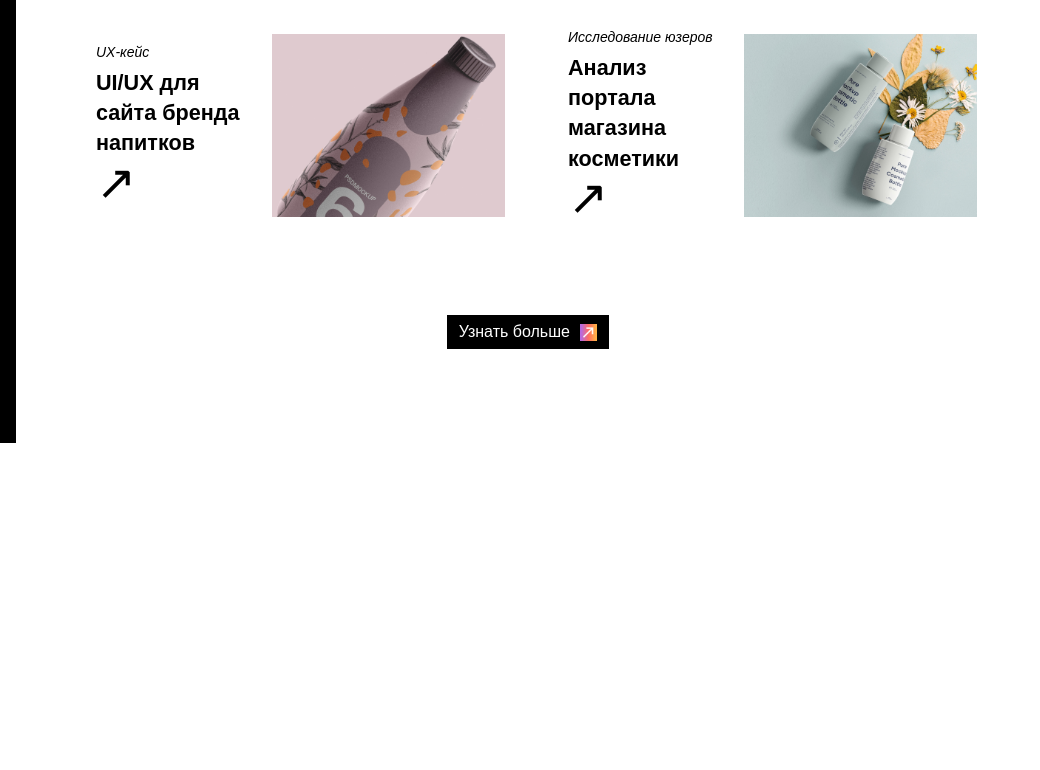
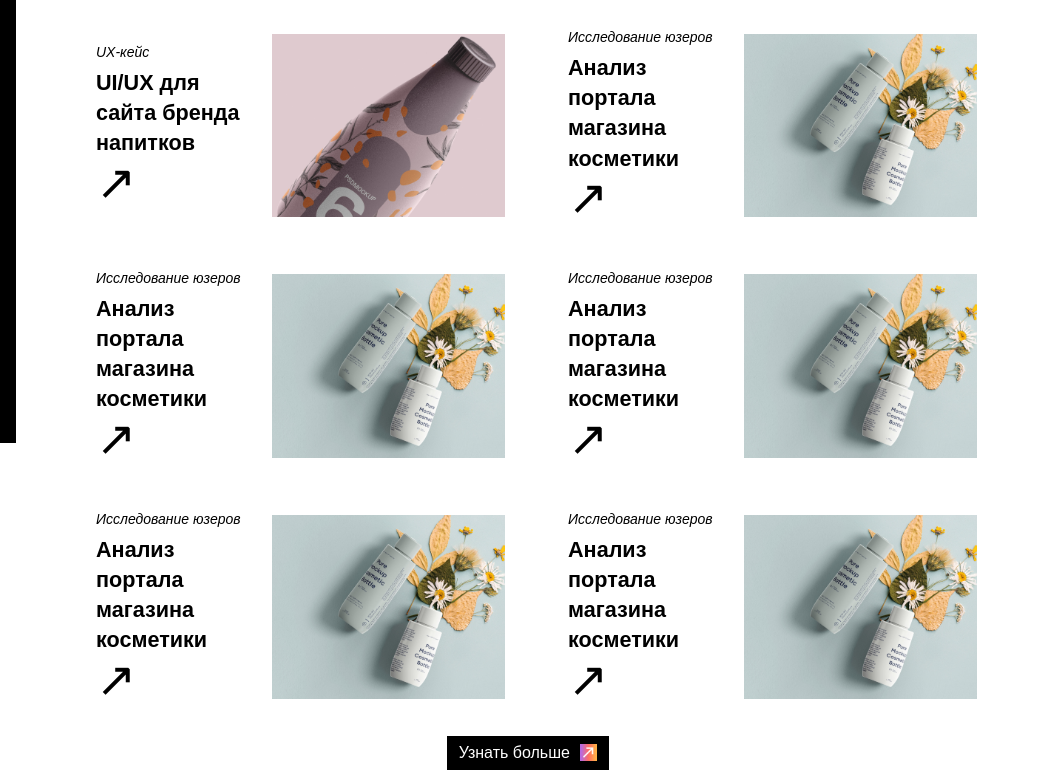
Before and after one commit to valeriaulyamaeva/website, a plain HTML site: page pages/works.html in a window 1280 px wide. Shown: the part 357-1127 px from the top of the page, 240-1280 px from the left. Before the commit the page ends 800 px from the top, so only its background shows below. Drawn offline with Linux system fonts and the light colour scheme.

Commit message:
добавление элементов на страницу работ

```diff
--- a/pages/works.html
+++ b/pages/works.html
@@ -78,6 +78,46 @@
                 </div>
                 <img src="../assets/images/works_img_4.png" alt="Анализ портала магазина косметики" width="600" height="400" srcset="../assets/images/works_img_4.png 2x">
             </article>
+            <article class="project" data-index="4">
+                <div class="project-content">
+                    <p class="project-category">Исследование юзеров</p>
+                    <h3>Анализ портала магазина косметики</h3>
+                    <a href="https://dribbble.com/shots/25545713-Skincare-Products-Ecommerce-Web-Design" target="_blank" class="project-link" aria-label="Посмотреть проект на Dribbble">
+                        <span>↗</span>
+                    </a>
+                </div>
+                <img src="../assets/images/works_img_4.png" alt="Анализ портала магазина косметики" width="600" height="400" srcset="../assets/images/works_img_4.png 2x">
+            </article>
+            <article class="project" data-index="4">
+                <div class="project-content">
+                    <p class="project-category">Исследование юзеров</p>
+                    <h3>Анализ портала магазина косметики</h3>
+                    <a href="https://dribbble.com/shots/25545713-Skincare-Products-Ecommerce-Web-Design" target="_blank" class="project-link" aria-label="Посмотреть проект на Dribbble">
+                        <span>↗</span>
+                    </a>
+                </div>
+                <img src="../assets/images/works_img_4.png" alt="Анализ портала магазина косметики" width="600" height="400" srcset="../assets/images/works_img_4.png 2x">
+            </article>
+            <article class="project" data-index="4">
+                <div class="project-content">
+                    <p class="project-category">Исследование юзеров</p>
+                    <h3>Анализ портала магазина косметики</h3>
+                    <a href="https://dribbble.com/shots/25545713-Skincare-Products-Ecommerce-Web-Design" target="_blank" class="project-link" aria-label="Посмотреть проект на Dribbble">
+                        <span>↗</span>
+                    </a>
+                </div>
+                <img src="../assets/images/works_img_4.png" alt="Анализ портала магазина косметики" width="600" height="400" srcset="../assets/images/works_img_4.png 2x">
+            </article>
+            <article class="project" data-index="4">
+                <div class="project-content">
+                    <p class="project-category">Исследование юзеров</p>
+                    <h3>Анализ портала магазина косметики</h3>
+                    <a href="https://dribbble.com/shots/25545713-Skincare-Products-Ecommerce-Web-Design" target="_blank" class="project-link" aria-label="Посмотреть проект на Dribbble">
+                        <span>↗</span>
+                    </a>
+                </div>
+                <img src="../assets/images/works_img_4.png" alt="Анализ портала магазина косметики" width="600" height="400" srcset="../assets/images/works_img_4.png 2x">
+            </article>
         </section>
         <div class="button-container">
             <a href="https://dribbble.com/" target="_blank" class="btn" aria-label="Посмотреть другие работы">
```
